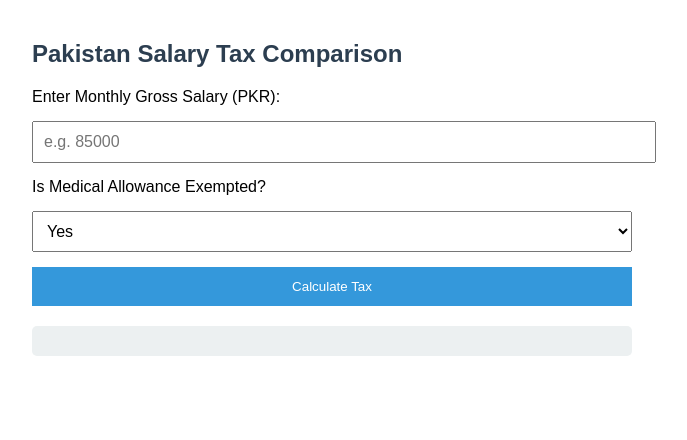
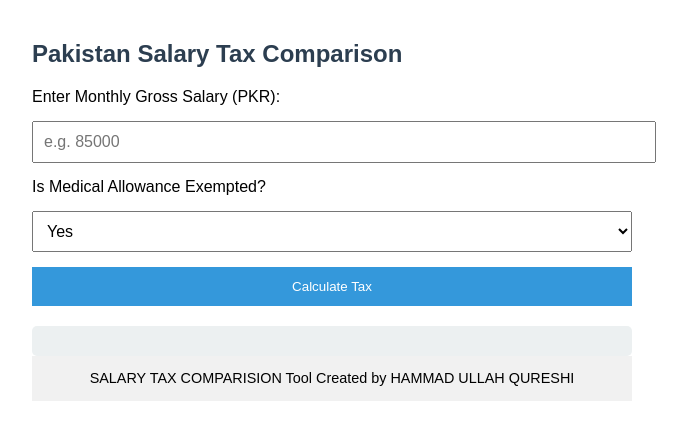
Before and after one commit to aqureshi021/SalaryTaxComparision, a plain HTML site: page index.html in a window 1280 px wide. Shown: the whole page, without its empty margins (308-995 px from the left). Drawn offline with Linux system fonts and the light colour scheme.

Commit message:
FOOTER Update index.html

```diff
--- a/index.html
+++ b/index.html
@@ -99,5 +99,8 @@
       document.getElementById('output').innerHTML = result;
     }
   </script>
+  <footer style="text-align: center; padding: 1em 0; background: #f1f1f1; font-size: 0.9em;">
+  SALARY TAX COMPARISION Tool Created by <BOLD>HAMMAD ULLAH QURESHI</BOLD>
+</footer>
 </body>
 </html>
```
